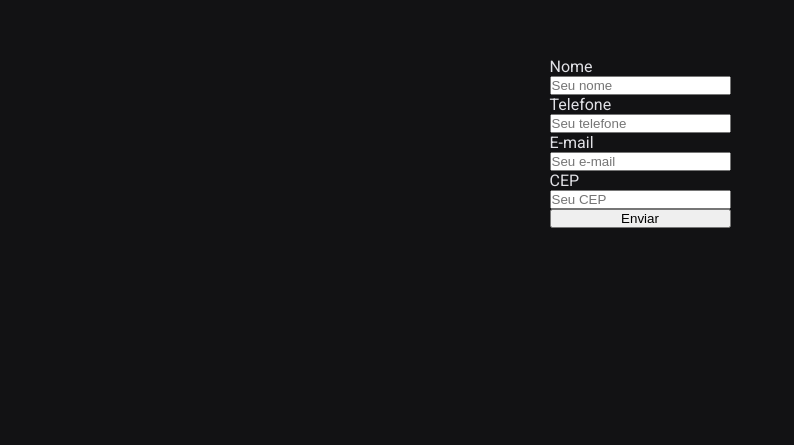
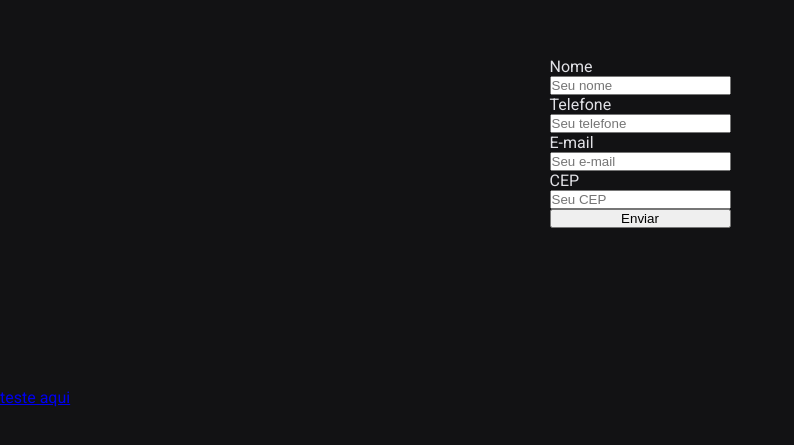
Before and after one commit to Diego-Lopes/projetoFormularionext, a Next.js app: page / in a window 1280 px wide. Shown: the part 103-548 px from the top of the page, without its empty margins (0-794 px from the left). Built offline with nearby package versions, Linux system fonts and the light colour scheme.

Commit message:
teste dois

```diff
--- a/src/pages/index.tsx
+++ b/src/pages/index.tsx
@@ -12,7 +12,10 @@ const Home: React.FC = () => {
       <main>
         <HomeTemplate />
 
-        <a href="https://maps.googleapis.com/maps/api/place/details/json?place_id=ChIJly9HHxWbyZMRDf5CthB0Y5M"></a>
+        <a href="https://maps.googleapis.com/maps/api/place/details/json?place_id=ChIJly9HHxWbyZMRDf5CthB0Y5M">
+          {" "}
+          teste aqui
+        </a>
       </main>
     </div>
   );
```
